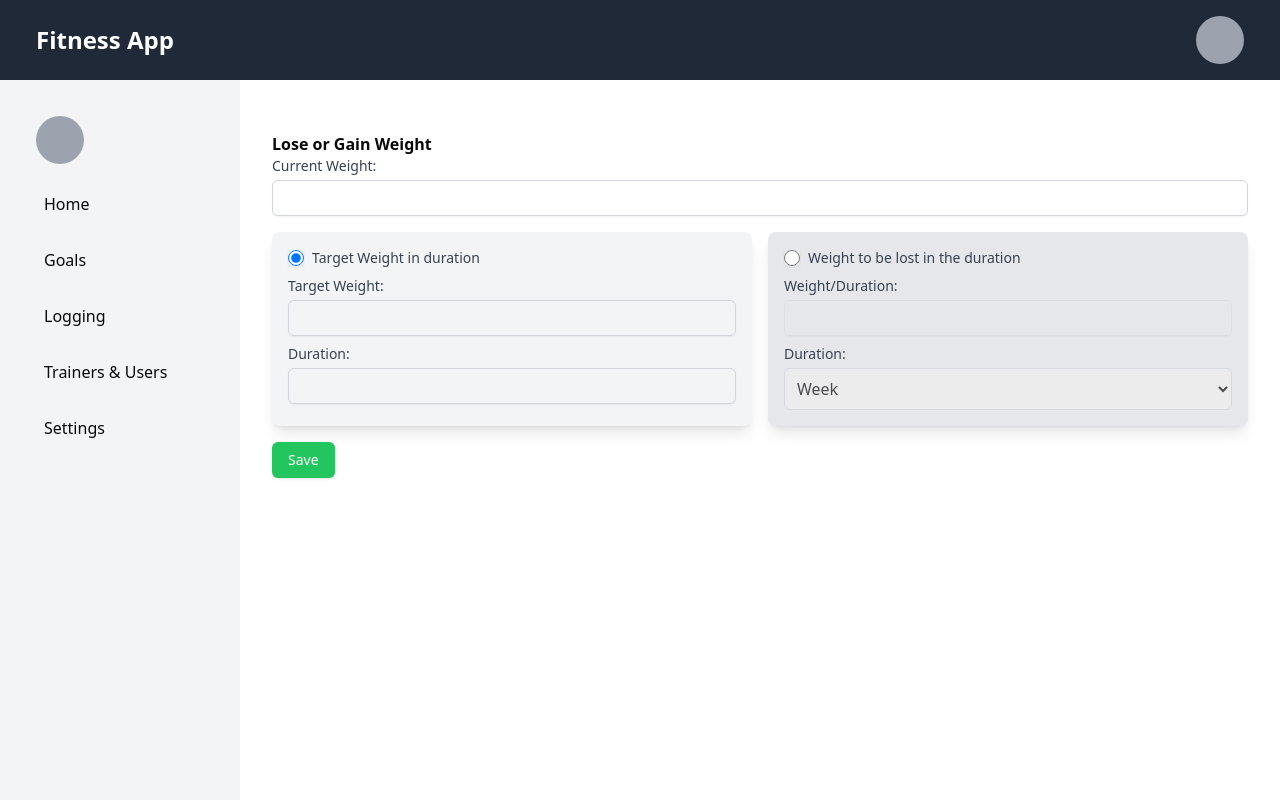
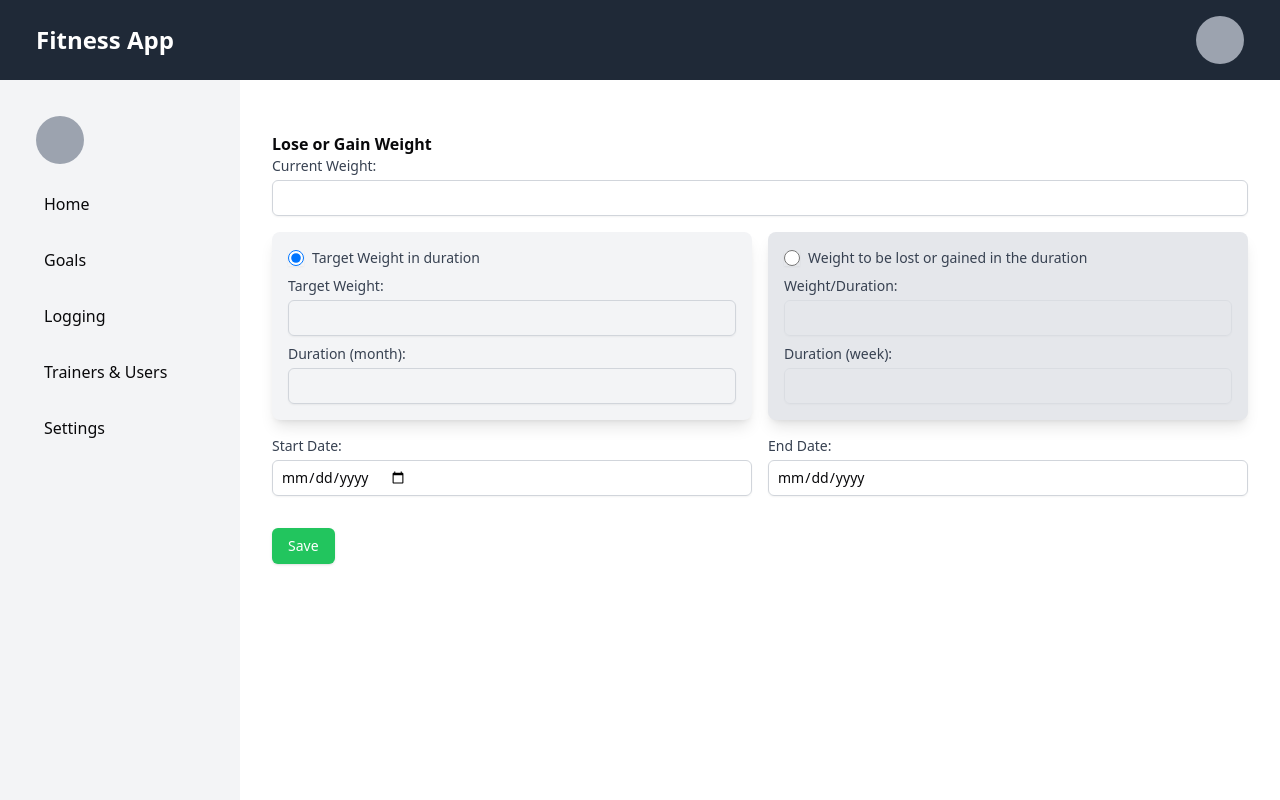
Before and after one commit to fatma-ibrahim/Fitness-App, a React (Vite) app: page /target-weight in a window 1280 px wide. Shown: the top 800 px of the page. Built offline with nearby package versions, Linux system fonts and the light colour scheme.

Commit message:
Set Lose or Gain Weight

```diff
--- a/package.json
+++ b/package.json
@@ -15,6 +15,7 @@
     "@radix-ui/react-slot": "^1.1.0",
     "class-variance-authority": "^0.7.0",
     "clsx": "^2.1.1",
+    "dayjs": "^1.11.13",
     "fitness-app": "file:",
     "lucide-react": "^0.446.0",
     "react": "^18.3.1",
--- a/src/components/pages/Goals.jsx
+++ b/src/components/pages/Goals.jsx
@@ -1,8 +1,16 @@
-import { useState } from "react";
+import { useState, useEffect } from "react";
 import { NavLink } from "react-router-dom";
+import { Button } from "../ui/button";
 
 export default function Goals() {
   const [activeLink, setActiveLink] = useState("target-weight");
+  const [goals, setGoals] = useState([]);
+
+  useEffect(() => {
+    // Retrieve goals from localStorage
+    const storedGoals = JSON.parse(localStorage.getItem("goals")) || [];
+    setGoals(storedGoals);
+  }, []);
 
   const links = [
     { name: "Target weight", to: "/target-weight" },
@@ -16,12 +24,57 @@ export default function Goals() {
 
   return (
     <>
-      <div className="flex justify-between">
-        <div>
-          <h1 className="text-3xl font-bold">There are no goals</h1>
+      <div className="flex justify-between space-x-4 mb-12">
+        {/* Goals Section */}
+        <div className="w-2/3">
+          {goals.length > 0 ? (
+            <h1 className="text-3xl font-bold mb-4">Your Goals</h1>
+          ) : (
+            <h1 className="text-3xl font-bold mb-4">There are no goals</h1>
+          )}
+
+          <div className="space-y-4">
+            {goals.map((goal, index) => (
+              <div key={index} className="bg-white p-4 rounded-lg shadow">
+                <h2 className="font-bold">Goal {index + 1} in Target weight</h2>
+                {/* Logic for Lose or Gain Weight */}
+                <p className="mt-2 mb-4">
+                  You are aiming to{" "}
+                  <span className="font-bold text-green-500">
+                    {goal.currentWeight > goal.targetWeight
+                      ? "Lose Weight"
+                      : "Gain Weight"}
+                  </span>
+                </p>
+                <p>Current Weight: {goal.currentWeight} kg</p>
+                {/* <p>Target Weight: {goal.targetWeight} kg</p> */}
+                {/* Show Target Weight only for the correct option */}
+                {goal.option === "target-weight" && (
+                  <p>Target Weight: {goal.targetWeight} kg</p>
+                )}
+                {/* Show Duration in the correct format */}
+                <p>
+                  Duration: {goal.duration}{" "}
+                  {goal.option === "target-weight" ? "months" : "weeks"}
+                </p>
+                <p>Start Date: {goal.startDate}</p>
+                <p>End Date: {goal.endDate}</p> {/* Display End Date here */}
+                {/* Buttons placed next to each other */}
+                <div className="flex space-x-4 mt-4">
+                  <Button className="bg-yellow-300 px-4 py-2 rounded-md">
+                    Edit
+                  </Button>
+                  <Button className="bg-red-300 px-4 py-2 rounded-md">
+                    Delete
+                  </Button>
+                </div>
+              </div>
+            ))}
+          </div>
         </div>
 
-        <div className="w-1/3 mt-12 mb-12">
+        {/* Links Section */}
+        <div className="w-1/3">
           <div className="bg-gray-100 p-4 rounded-lg shadow-lg">
             <ul className="space-y-2 ml-4">
               {links.map((link) => (
--- a/src/components/pages/TargetWeight.jsx
+++ b/src/components/pages/TargetWeight.jsx
@@ -1,10 +1,76 @@
 import { useState } from "react";
+import { useNavigate } from "react-router-dom";
 import { Button } from "../ui/button";
 import { Input } from "../ui/input";
 import { Label } from "../ui/label";
+import dayjs from "dayjs";
 
 const TargetWeight = () => {
   const [selectedOption, setSelectedOption] = useState("target-weight");
+  const [currentWeight, setCurrentWeight] = useState("");
+  const [targetWeight, setTargetWeight] = useState("");
+  const [startDate, setStartDate] = useState("");
+  const [duration, setDuration] = useState("");
+  const [endDate, setEndDate] = useState("");
+  const navigate = useNavigate();
+
+  const handleStartDateChange = (e) => {
+    const date = e.target.value;
+    setStartDate(date);
+
+    // Calculate end date (e.g., adding duration to start date)
+    const end = new Date(date);
+    if (duration) {
+      if (selectedOption === "target-weight") {
+        end.setMonth(end.getMonth() + parseInt(duration)); // Add months
+      } else if (selectedOption === "weight-duration") {
+        end.setDate(end.getDate() + parseInt(duration) * 7); // Add weeks
+      }
+      setEndDate(end.toISOString().split("T")[0]); // Format to YYYY-MM-DD
+    }
+  };
+
+  // Function to calculate the end date
+  const calculateEndDate = () => {
+    if (!startDate || !duration) return;
+
+    let newEndDate;
+    if (selectedOption === "target-weight") {
+      newEndDate = dayjs(startDate)
+        .add(duration, "month")
+        .format("DD-MMM-YYYY");
+    } else if (selectedOption === "weight-duration") {
+      newEndDate = dayjs(startDate).add(duration, "week").format("DD-MMM-YYYY");
+    }
+    setEndDate(newEndDate);
+  };
+
+  const handleSave = (e) => {
+    e.preventDefault();
+
+    // Calculate the end date before saving
+    calculateEndDate();
+
+    // Retrieve existing goals from localStorage
+    const existingGoals = JSON.parse(localStorage.getItem("goals")) || [];
+
+    // Add the new goal
+    const newGoal = {
+      currentWeight: parseFloat(currentWeight),
+      targetWeight: parseFloat(targetWeight),
+      option: selectedOption,
+      startDate,
+      endDate,
+      duration,
+    };
+
+    // Update localStorage with the new goal
+    const updatedGoals = [...existingGoals, newGoal];
+    localStorage.setItem("goals", JSON.stringify(updatedGoals));
+
+    // Navigate to Goals page after saving
+    navigate("/goals");
+  };
 
   return (
     <>
@@ -18,6 +84,8 @@ const TargetWeight = () => {
           <Input
             type="number"
             name="currentWeight"
+            value={currentWeight}
+            onChange={(e) => setCurrentWeight(e.target.value)}
             className="mt-1 p-2 border border-gray-300 rounded-md w-full"
           />
         </div>
@@ -55,18 +123,22 @@ const TargetWeight = () => {
                   type="number"
                   min="0"
                   name="targetWeight"
+                  value={targetWeight}
+                  onChange={(e) => setTargetWeight(e.target.value)}
                   className="mt-1 p-2 border border-gray-300 rounded-md w-full"
                   disabled={selectedOption !== "target-weight"}
                 />
               </div>
               <div>
                 <Label className="block text-sm font-medium text-gray-700">
-                  Duration:
+                  Duration (month):
                 </Label>
                 <Input
                   type="number"
                   min="0"
                   name="duration"
+                  value={duration}
+                  onChange={(e) => setDuration(e.target.value)}
                   className="mt-1 p-2 border border-gray-300 rounded-md w-full"
                   disabled={selectedOption !== "target-weight"}
                 />
@@ -96,7 +168,7 @@ const TargetWeight = () => {
                 htmlFor="weight-duration"
                 className="text-sm font-medium text-gray-700"
               >
-                Weight to be lost in the duration
+                Weight to be lost or gained in the duration
               </Label>
             </div>
             <div className="mt-2">
@@ -114,28 +186,59 @@ const TargetWeight = () => {
               </div>
               <div>
                 <Label className="block text-sm font-medium text-gray-700">
-                  Duration:
+                  Duration (week):
                 </Label>
-                <select
-                  name="weightDuration"
+                <Input
+                  type="number"
+                  min="0"
+                  name="duration"
+                  value={duration}
+                  onChange={(e) => setDuration(e.target.value)}
                   className="mt-1 p-2 border border-gray-300 rounded-md w-full"
                   disabled={selectedOption !== "weight-duration"}
-                >
-                  <option value="week">Week</option>
-                  <option value="month">Month</option>
-                </select>
+                />
               </div>
             </div>
           </div>
+        </div>
+
+        {/* Start Date and End Date in the same row */}
+        <div className="flex space-x-4 mb-4">
+          <div className="mb-4 w-1/2">
+            <Label className="block text-sm font-medium text-gray-700">
+              Start Date:
+            </Label>
+            <Input
+              type="date"
+              name="startDate"
+              className="mt-1 p-2 border border-gray-300 rounded-md w-full"
+              value={startDate}
+              onChange={handleStartDateChange}
+            />
+          </div>
+
+          <div className="mb-4 w-1/2">
+            <Label className="block text-sm font-medium text-gray-700">
+              End Date:
+            </Label>
+            <Input
+              type="date"
+              name="endDate"
+              className="mt-1 p-2 border border-gray-300 rounded-md w-full"
+              value={endDate}
+              readOnly
+            />
           </div>
         </div>
 
         <Button
           type="submit"
           className="bg-green-500 text-white py-2 px-4 rounded-md"
+          onClick={handleSave}
         >
           Save
         </Button>
+      </div>
     </>
   );
 };
```
Also changed, not shown: 1 other file (tests, documents, lock files or other folders). Lines whose indentation alone changed are shown as unchanged.
